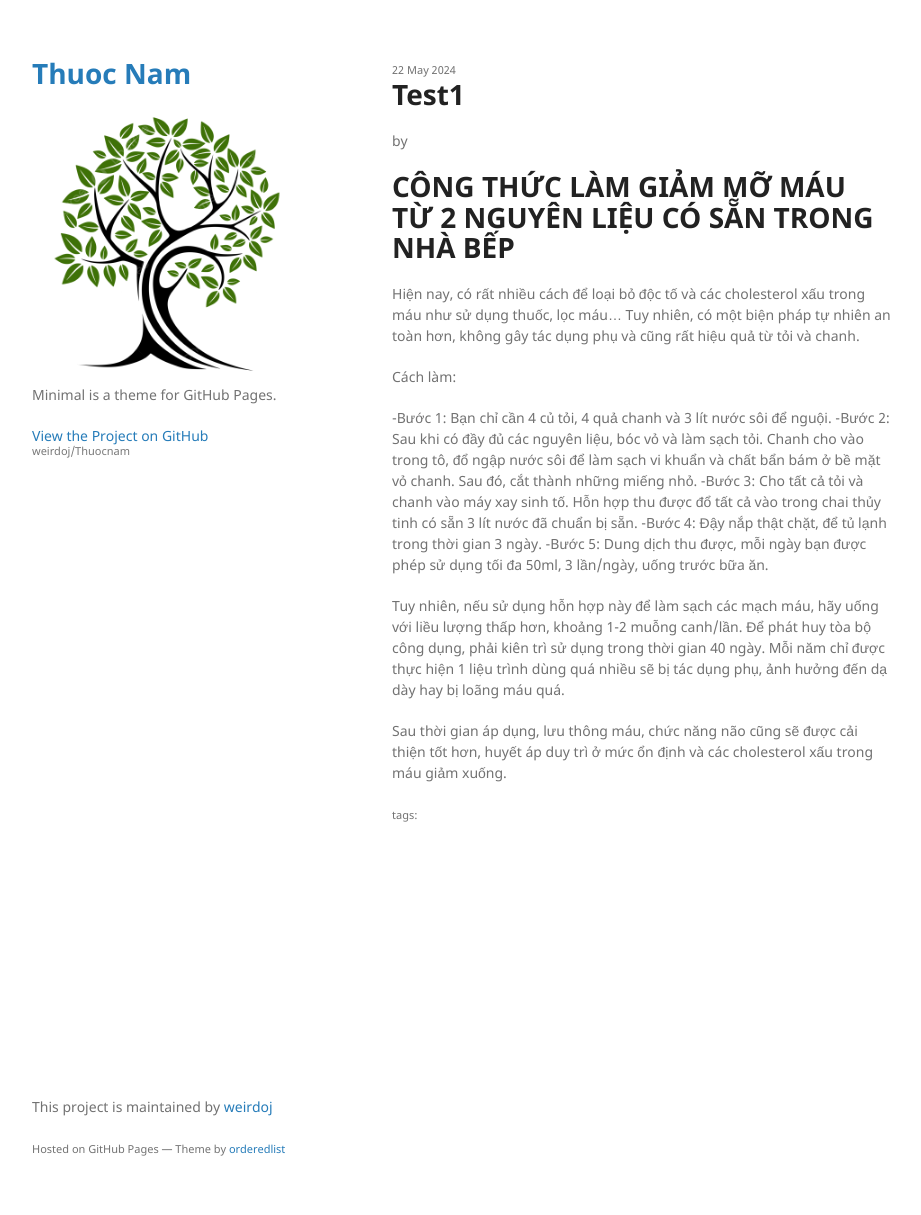
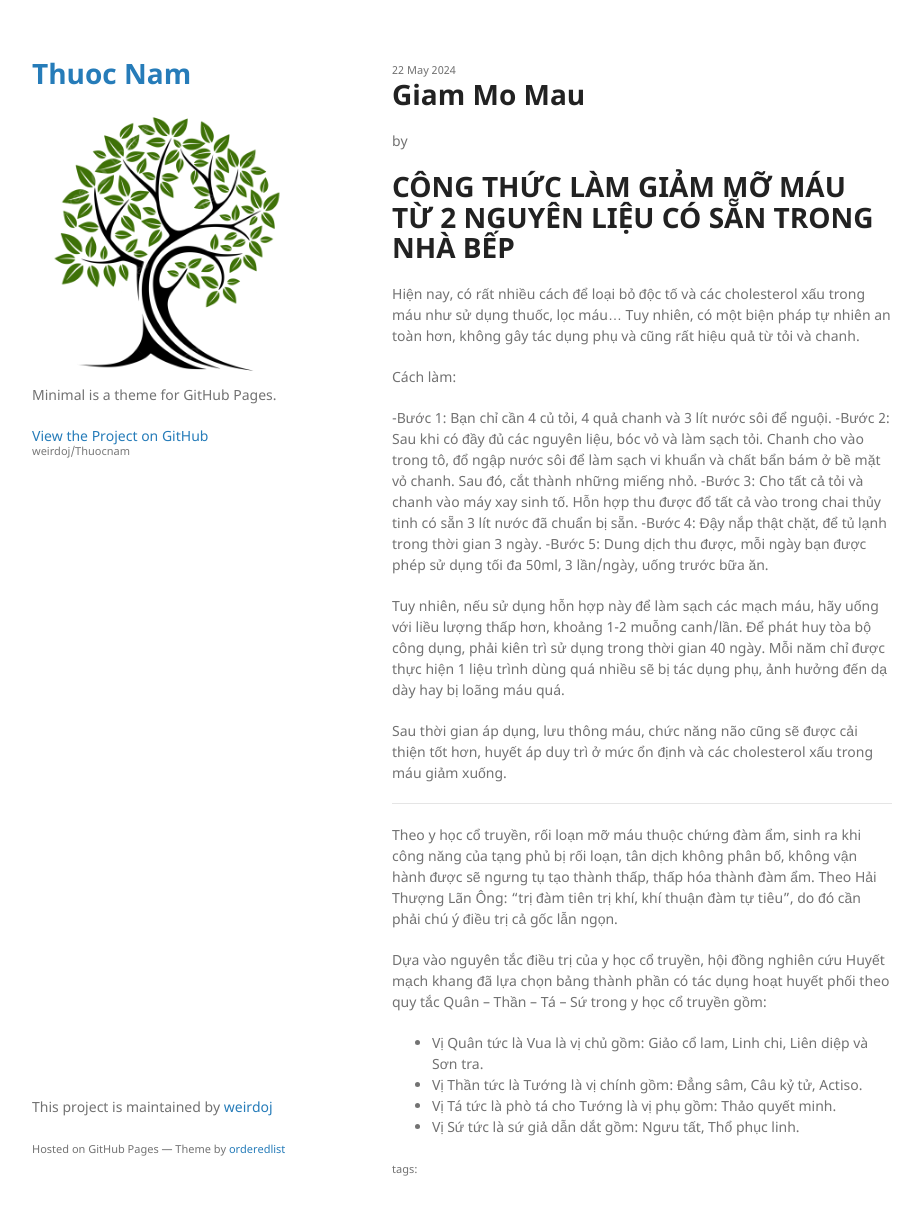
Before and after one commit to weirdoj/Thuocnam, a Jekyll site: the page built from _posts/2024-05-22-Giam-Mo-Mau.md, in a window 1280 px wide and 1228 px high. Shown: the top 1215 px of the window, without its empty margins (178-1099 px from the left). Built offline with Jekyll 4.4.1, drawn with Linux system fonts in a browser that asks for light colours.

Commit message:
update post

```diff
--- a/_posts/2024-05-22-Test1.md
+++ b/_posts/2024-05-22-Giam-Mo-Mau.md
@@ -17,3 +17,13 @@ Cách làm:
 Tuy nhiên, nếu sử dụng hỗn hợp này để làm sạch các mạch máu, hãy uống với liều lượng thấp hơn, khoảng 1-2 muỗng canh/lần. Để phát huy tòa bộ công dụng, phải kiên trì sử dụng trong thời gian 40 ngày. Mỗi năm chỉ được thực hiện 1 liệu trình dùng quá nhiều sẽ bị tác dụng phụ, ảnh hưởng đến dạ dày hay bị loãng máu quá.
 
 Sau thời gian áp dụng, lưu thông máu, chức năng não cũng sẽ được cải thiện tốt hơn, huyết áp duy trì ở mức ổn định và các cholesterol xấu trong máu giảm xuống.
+
+<hr>
+
+Theo y học cổ truyền, rối loạn mỡ máu thuộc chứng đàm ẩm, sinh ra khi công năng của tạng phủ bị rối loạn, tân dịch không phân bố, không vận hành được sẽ ngưng tụ tạo thành thấp, thấp hóa thành đàm ẩm. Theo Hải Thượng Lãn Ông: “trị đàm tiên trị khí, khí thuận đàm tự tiêu”, do đó cần phải chú ý điều trị cả gốc lẫn ngọn.
+
+Dựa vào nguyên tắc điều trị của y học cổ truyền, hội đồng nghiên cứu Huyết mạch khang đã lựa chọn bảng thành phần có tác dụng hoạt huyết phối theo quy tắc Quân – Thần – Tá – Sứ trong y học cổ truyền gồm:
+- Vị Quân tức là Vua là vị chủ gồm: Giảo cổ lam, Linh chi, Liên diệp và Sơn tra.
+- Vị Thần tức là Tướng là vị chính gồm: Đẳng sâm, Câu kỷ tử, Actiso.
+- Vị Tá tức là phò tá cho Tướng là vị phụ gồm: Thảo quyết minh.
+- Vị Sứ tức là sứ giả dẫn dắt gồm: Ngưu tất, Thổ phục linh.
```
Also changed, not shown: _posts/2024-05-22-Dau-xanh.md (added, +14 -0 lines).
